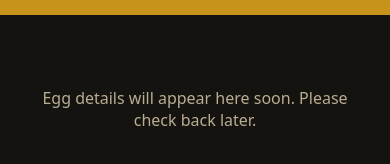
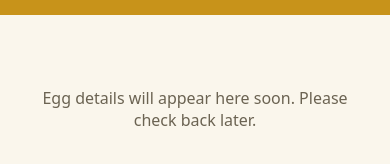
Before and after one commit to Norber01/Norber01, a plain HTML site: page poultry-tracker/shop.html in a window 390 px wide. Shown: the part 70-234 px from the top of the page. Drawn offline with Linux system fonts and the light colour scheme; no server answers.

Commit message:
Follow the phone's light or dark theme
The app and the customer page now switch to a light theme when the
phone is in light mode, and stay dark in dark mode.

Co-Authored-By: Claude Opus 5.5 <noreply@anthropic.com>
Claude-Session: https://claude.ai/code/session_01X8jNhoU8THRF3ZpLeaVXTa

```diff
--- a/poultry-tracker/shop.html
+++ b/poultry-tracker/shop.html
@@ -3,6 +3,7 @@
 <head>
   <meta charset="utf-8">
   <meta name="viewport" content="width=device-width, initial-scale=1, viewport-fit=cover">
+  <meta name="color-scheme" content="dark light">
   <meta name="theme-color" content="#c8931a">
   <meta name="description" content="Fresh farm eggs: see how many crates are available and the price per crate.">
   <title>Fresh Eggs</title>
@@ -21,6 +22,21 @@
       --green: #5fd38a;
       --red: #ff6b5e;
       --radius: 14px;
+      color-scheme: dark;
+    }
+    /* Light theme: used automatically when the phone is set to light mode. */
+    @media (prefers-color-scheme: light) {
+      :root {
+        --bg: #faf6ec;
+        --surface: #ffffff;
+        --line: #e2d7bc;
+        --text: #1d1a12;
+        --muted: #6b6352;
+        --orange-strong: #9a6c0c;
+        --green: #1d8a4a;
+        --red: #c4321f;
+        color-scheme: light;
+      }
     }
     * { box-sizing: border-box; }
     html, body { margin: 0; background: var(--bg); color: var(--text); font-family: system-ui, -apple-system, "Segoe UI", Roboto, sans-serif; }
@@ -100,7 +116,7 @@
     <p class="updated" id="updated"></p>
   </main>
 
-  <script src="firebase-config.js?v=16"></script>
-  <script src="shop.js?v=16"></script>
+  <script src="firebase-config.js?v=17"></script>
+  <script src="shop.js?v=17"></script>
 </body>
 </html>
--- a/poultry-tracker/style.css
+++ b/poultry-tracker/style.css
@@ -12,7 +12,32 @@
   --red: #ff6b5e;         /* expenses */
   --cyan: #3fd6e0;        /* remaining eggs */
   --green: #5fd38a;
+  --row-alt: #1c180f;     /* every other row in the sheet */
+  --danger-line: #5a2a24;
+  --tabbar: #0f0d09;
   --radius: 12px;
+  color-scheme: dark;
+}
+
+/* Light theme: used automatically when the phone is set to light mode. */
+@media (prefers-color-scheme: light) {
+  :root {
+    --bg: #faf6ec;
+    --surface: #ffffff;
+    --surface-2: #f3ead3;
+    --line: #e2d7bc;
+    --text: #1d1a12;
+    --muted: #6b6352;
+    --orange-strong: #9a6c0c;
+    --blue: #1f63d1;
+    --red: #c4321f;
+    --cyan: #0b7f8a;
+    --green: #1d8a4a;
+    --row-alt: #fbf6ea;
+    --danger-line: #f0c2bb;
+    --tabbar: #ffffff;
+    color-scheme: light;
+  }
 }
 
 * { box-sizing: border-box; }
@@ -135,7 +160,7 @@ table.sheet {
   text-align: right;
   white-space: nowrap;
 }
-.sheet tbody tr:nth-child(even) td { background: #1c180f; }
+.sheet tbody tr:nth-child(even) td { background: var(--row-alt); }
 .sheet tbody tr { cursor: pointer; }
 .sheet tbody tr:active td { background: var(--surface-2); }
 .sheet th:first-child, .sheet td:first-child {
@@ -224,7 +249,7 @@ input:focus, select:focus, textarea:focus { outline: 2px solid var(--orange); bo
   cursor: pointer;
 }
 .btn.primary { background: var(--orange); border-color: var(--orange); color: var(--orange-ink); }
-.btn.danger { color: var(--red); border-color: #5a2a24; }
+.btn.danger { color: var(--red); border-color: var(--danger-line); }
 .file-btn { display: inline-block; }
 
 /* ---------- Tab bar ---------- */
@@ -233,7 +258,7 @@ input:focus, select:focus, textarea:focus { outline: 2px solid var(--orange); bo
   left: 0; right: 0; bottom: 0;
   z-index: 10;
   display: flex;
-  background: #0f0d09;
+  background: var(--tabbar);
   border-top: 2px solid var(--orange);
   padding-bottom: env(safe-area-inset-bottom);
 }
--- a/poultry-tracker/sw.js
+++ b/poultry-tracker/sw.js
@@ -1,7 +1,7 @@
 // Caches the app so it keeps working without internet.
-const CACHE = 'poultry-tracker-v16';
+const CACHE = 'poultry-tracker-v17';
 const FILES = [
-  './', 'index.html', 'style.css?v=16', 'app.js?v=16', 'xlsx.js?v=16', 'firebase-config.js?v=16', 'manifest.json', 'icon.svg', 'shop.html', 'shop.js?v=16',
+  './', 'index.html', 'style.css?v=17', 'app.js?v=17', 'xlsx.js?v=17', 'firebase-config.js?v=17', 'manifest.json', 'icon.svg', 'shop.html', 'shop.js?v=17',
   'vendor/firebase-app-compat.js?v=10.12.2', 'vendor/firebase-auth-compat.js?v=10.12.2', 'vendor/firebase-firestore-compat.js?v=10.12.2',
 ];
 
```
Also changed, not shown: poultry-tracker/index.html (+5 -4 lines).
